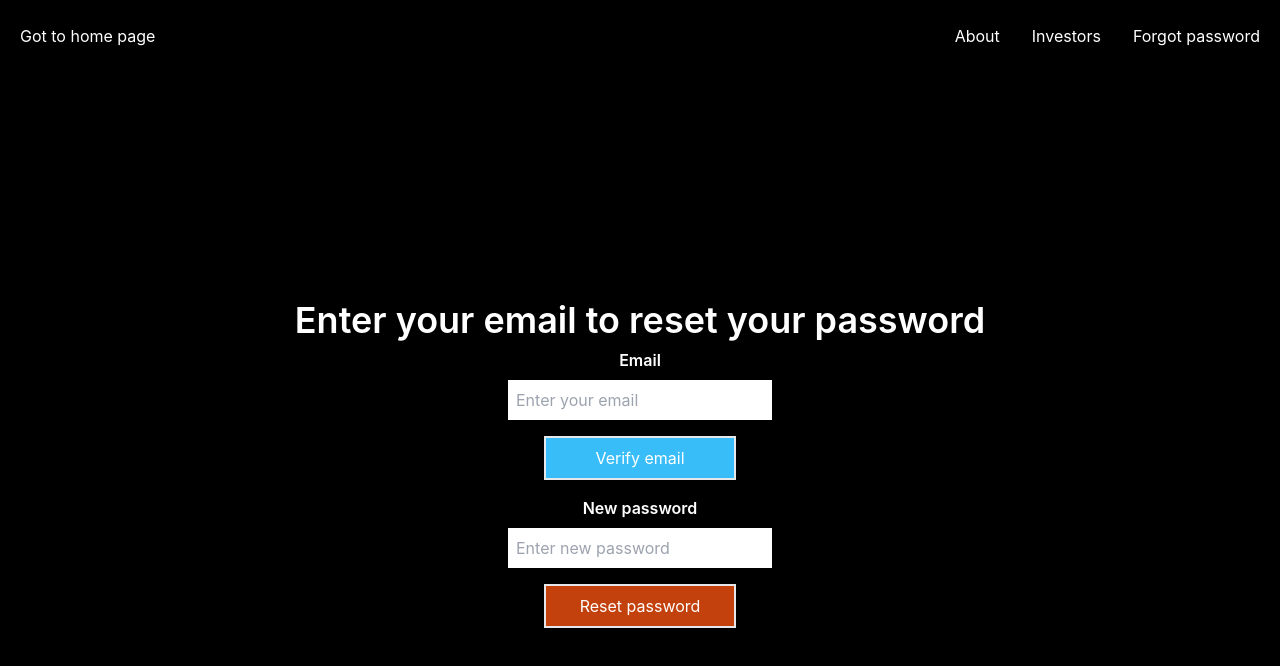
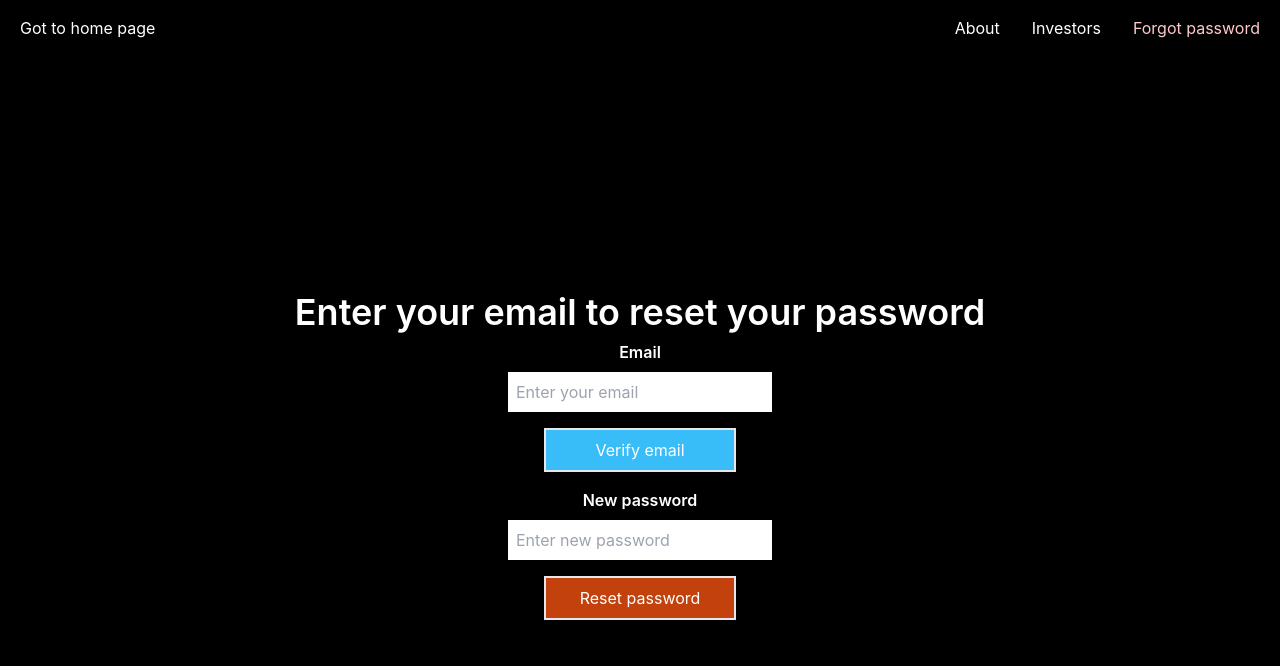
Before and after one commit to italianPalms/palmsiFy, a React (Create React App) app: page /forgotPassword in a window 1280 px wide. Shown: the top 666 px of the page. Built offline with nearby package versions, Linux system fonts and the light colour scheme.

Commit message:
adjust margin for the header to make it align on all pages

```diff
--- a/src/components/Header.js
+++ b/src/components/Header.js
@@ -40,7 +40,7 @@ export default function Header() {
         onClick={investors}
         >Investors</button>
 
-        <button className="p-1 m-3 mr-4"
+        <button className="p-1 m-3 mr-4 text-red-200"
         onClick={forgotPassword}
         >Forgot password</button>
         </div>
--- a/src/pages/ForgotPassword.jsx
+++ b/src/pages/ForgotPassword.jsx
@@ -13,7 +13,7 @@ export default function ForgotPassword () {
 
     return (
         <>
-        <div className="mt-2">
+        <div>
             <Header />
         </div>
 
--- a/src/pages/Login.jsx
+++ b/src/pages/Login.jsx
@@ -61,7 +61,7 @@ export default function Login() {
 
     return (
         <>
-        <div className="mt-2">
+        <div>
             <Header />
         </div>
 
--- a/src/pages/Signup.jsx
+++ b/src/pages/Signup.jsx
@@ -58,7 +58,7 @@ export default function Signup() {
 
     return (
         <>
-        <div className="mt-2">
+        <div>
             <Header />
         </div>
 
```
